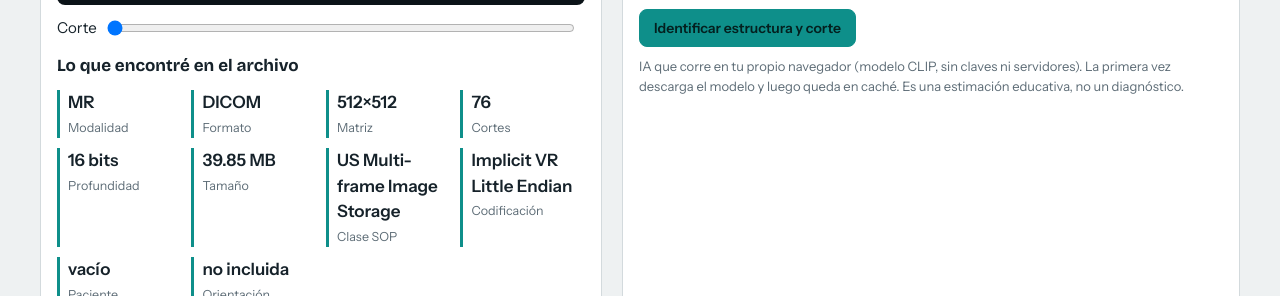
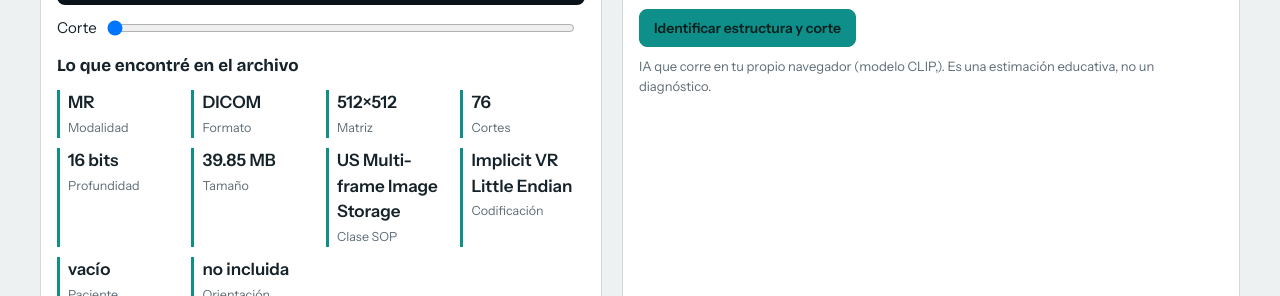
Before and after one commit to joselineAc/prueba-1, a plain HTML site: page index.html in a window 1280 px wide. Shown: the part 829-1125 px from the top of the page. Drawn offline with nearby package versions, Linux system fonts and the light colour scheme.

Commit message:
Update note about AI model functionality
Removed mention of model download and caching.

```diff
--- a/index.html
+++ b/index.html
@@ -99,7 +99,7 @@ input.q{flex:1;min-width:200px;font:inherit;padding:9px 12px;border:1px solid va
 <div class="row" id="psel" role="group" aria-label="Corregir el plano"><span class="note" style="margin:0">Corte:</span><button class="btn" type="button" data-p="axial">Axial</button><button class="btn" type="button" data-p="sagital">Sagital</button><button class="btn" type="button" data-p="coronal">Coronal</button><button class="btn" type="button" data-p="proy">Radiografía</button></div>
 <p class="note" id="vnote"></p></div></div>
 <div class="row"><button class="btn pri" id="ana" type="button" disabled>Identificar estructura y corte</button></div>
-<p class="note">IA que corre en tu propio navegador (modelo CLIP, sin claves ni servidores). La primera vez descarga el modelo y luego queda en caché. Es una estimación educativa, no un diagnóstico.</p></section>
+<p class="note">IA que corre en tu propio navegador (modelo CLIP,). Es una estimación educativa, no un diagnóstico.</p></section>
 <section class="card ai" aria-labelledby="h-osi"><h2 id="h-osi">3. Recorrido por el modelo OSI con los datos de tu archivo</h2>
 <div class="stack" id="stack"></div><div class="detail" id="detail"></div>
 <div class="row"><button class="btn" id="prev" type="button">← Capa anterior</button><button class="btn pri" id="next" type="button">Siguiente capa →</button></div></section>
```
